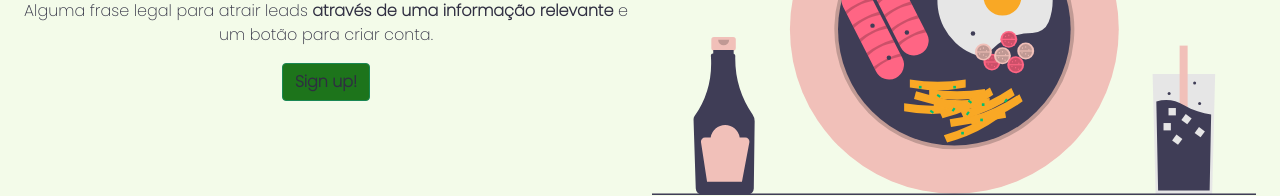
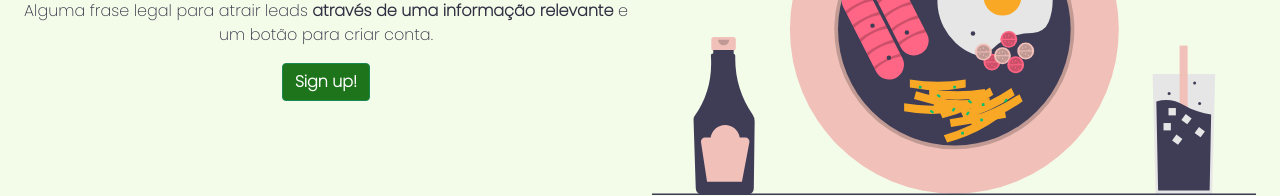
Before and after one commit to augustomolke/deliveryapp_app, a React (Create React App) app: page /#/ in a window 1280 px wide. Shown: the part 370-566 px from the top of the page. Built offline with nearby package versions, Linux system fonts and the light colour scheme; sample sign-in values are in the browser's storage.

Commit message:
fix button font color

```diff
--- a/src/App.css
+++ b/src/App.css
@@ -18,10 +18,14 @@
   background-color: #1d741b !important;
 }
 
+.btn-success strong {
+  color: white !important;
+}
+
 .btn-success:hover {
   background-color: #88ca5e !important;
   border-color: #88ca5e !important;
-  color: #212529 !important;
+  color: #2f2e41 !important;
 }
 
 .bg-limegreen {
```
